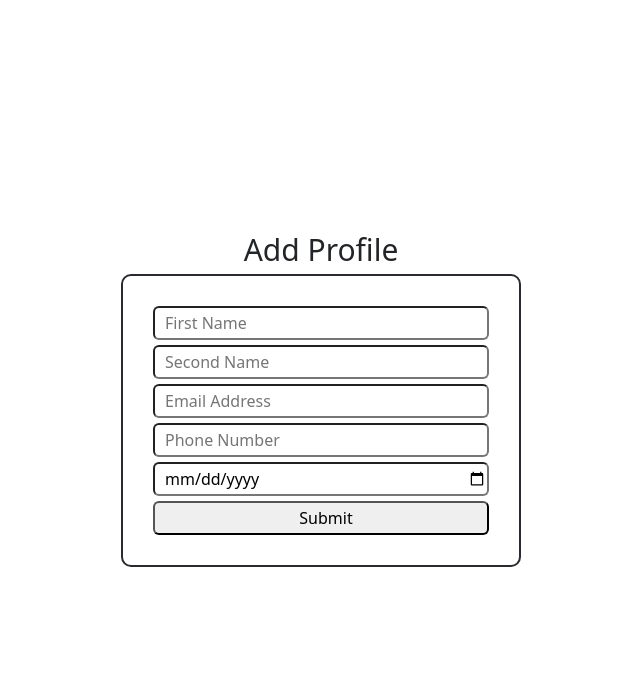
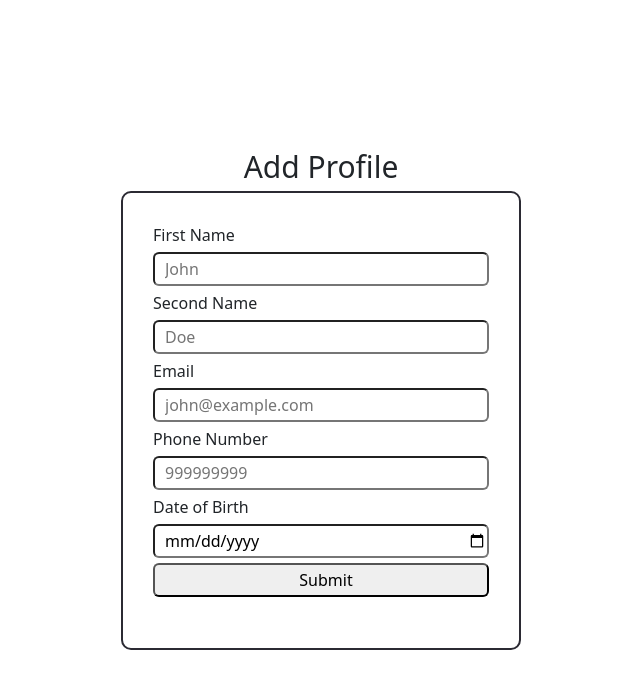
Before and after one commit to thneves/klava-form, a React (Vite) app: page / in a window 1280 px wide. Shown: the top 688 px of the page, without its empty margins (319-959 px from the left). Built offline with nearby package versions, Linux system fonts and the light colour scheme.

Commit message:
Add notication message after submit

```diff
--- a/src/App.css
+++ b/src/App.css
@@ -32,9 +32,14 @@ p {
   color: A12568;
 }
 
-p::before {
-  display: inline;
-  content: "⚠ ";
+.message-success {
+  color: green;
+  font-size: 22px;
+}
+
+.message-error {
+  color: red;
+  font-size: 22px;
 }
 
 .date {
--- a/src/App.jsx
+++ b/src/App.jsx
@@ -7,15 +7,15 @@ import './App.css'
 
 import 'bootstrap/dist/css/bootstrap.min.css';
 
-
 function App() {
-  const [notication, setNotification] = useState(' ')
+  const [notification, setNotification] = useState('')
+  const [error, setError] = useState(false)
   const { register, handleSubmit,  formState: { errors } } = useForm({
     criteriaMode: "all"
   });
 
   const onSubmit = data => {
-    const profile = {profile: {
+    const profile = { profile: {
       first_name: data.FirstName,
       last_name: data.SecondName,
       email: data.Email,
@@ -23,18 +23,22 @@ function App() {
       birth_date: data.Birth
     }}
 
-
-    let message = addProfile(profile)
-    console.log(message);
+    addProfile(profile).then(() => {
+      setError(false)
+      setNotification("Profile added to Klavyio list.")
+    }).catch(() => {
+      setError(true)
+      setNotification("Something went wront.")
+    })
   };
 
   return (
     <>
-
       <h1 className="title">Add Profile</h1>
       <form className='form' onSubmit={handleSubmit(onSubmit)}>
+      <label>First Name</label>
       <input
-        placeholder='First Name'
+        placeholder='John'
         {...register("FirstName", {
           required: "This is required.",
           pattern: {
@@ -57,8 +61,9 @@ function App() {
           ))
         }
       />
+      <label>Second Name</label>
            <input
-        placeholder='Second Name'
+        placeholder='Doe'
         {...register("SecondName", {
           required: "This is required.",
           pattern: {
@@ -82,8 +87,9 @@ function App() {
         }
       />
 
+      <label>Email</label>
       <input
-        placeholder='Email Address'
+        placeholder='john@example.com'
         {...register("Email", {
           required: "This is required.",
           pattern: {
@@ -103,8 +109,9 @@ function App() {
         }
       />
 
-           <input
-        placeholder='Phone Number'
+      <label>Phone Number</label>
+      <input
+        placeholder='999999999'
         {...register("Phone", {
           required: "This is required.",
           pattern: {
@@ -116,7 +123,7 @@ function App() {
             message: "Number is too short."
           },
           maxLength: {
-            value: 12,
+            value: 14,
             message: "Number is too long."
           }
         })}
@@ -132,7 +139,8 @@ function App() {
         }
       />
 
-        <input
+      <label>Date of Birth</label>
+      <input
         className='date'
         type="date"
         placeholder='Date of Birth'
@@ -152,7 +160,7 @@ function App() {
       />
 
       <input value="Submit" type="submit" />
-
+      { error === false ? <p className="message-success">{notification}</p> : <p className="message-error">{notification}</p>}
     </form>
     </>
   )
--- a/src/requests/post.js
+++ b/src/requests/post.js
@@ -11,8 +11,8 @@ export const addProfile = async (data) => {
     }
   );
 
-  if (response.status === 200 ) {
-    return "Profile added to Klaviyo list"
+  if (response.status == 200) {
+    return response.status
   }
 
   throw Error(response.status)
```
